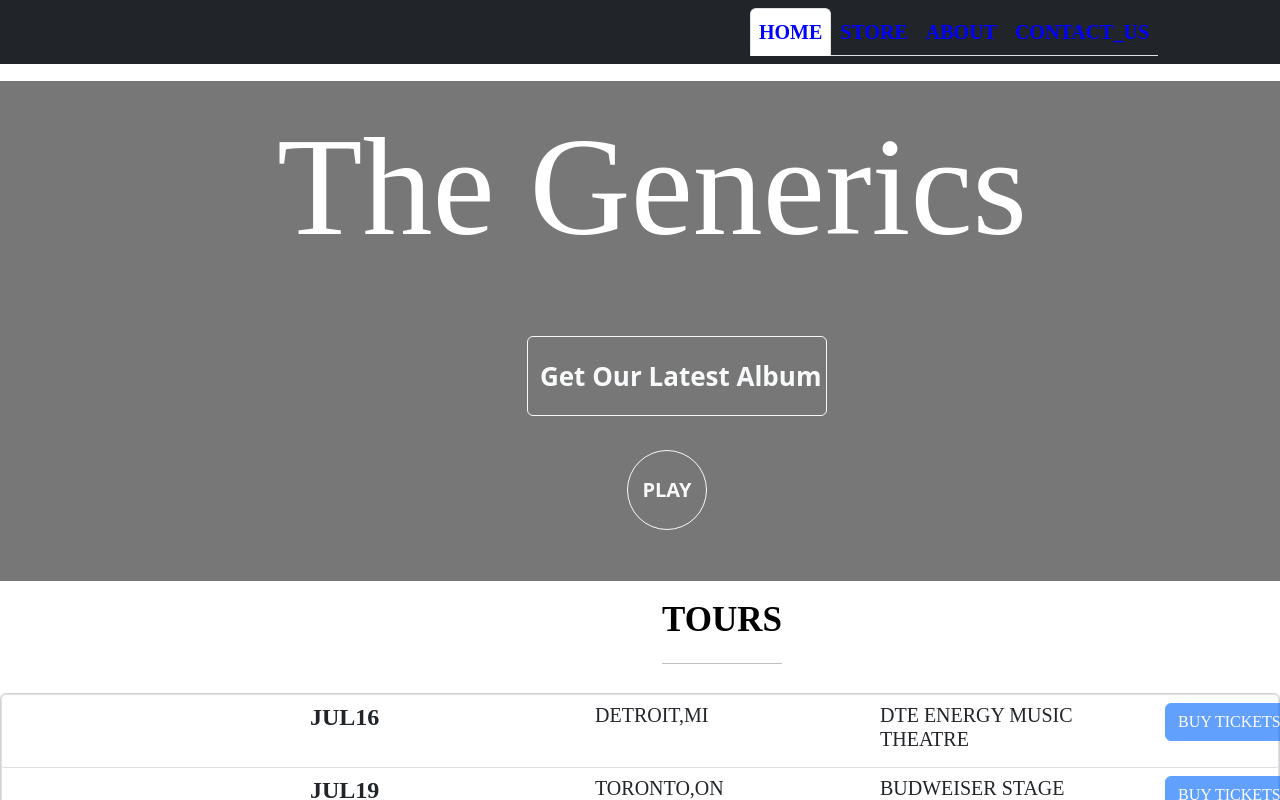
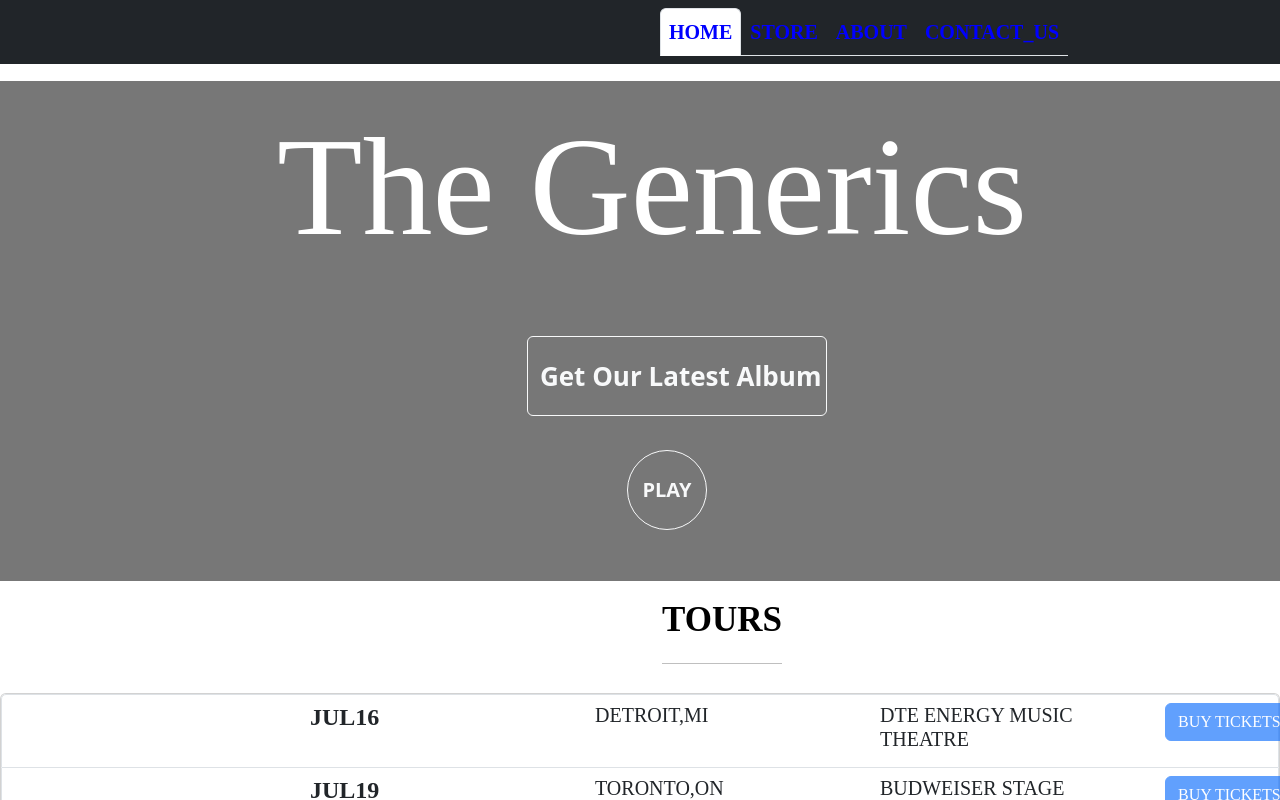
Before and after one commit to aknair95/Project-7-Ecommerce-App, a React (Create React App) app: page / in a window 1280 px wide. Shown: the top 800 px of the page. Built offline with nearby package versions, Linux system fonts and the light colour scheme.

Commit message:
centering done

```diff
--- a/src/components/navbar.js
+++ b/src/components/navbar.js
@@ -8,7 +8,7 @@ const NavigationBar=(props) =>{
     return(
         <CartContextProvider albumDetails={props.albumDetails}>
             <Navbar bg="dark" expand="sm" variant="light" fixed="top">
-                <Nav variant="tabs" style={{marginLeft:"750px"}}>
+                <Nav variant="tabs" style={{marginLeft:"660px"}}>
                     <Nav.Item>
                         <Nav.Link href="/" style={{fontFamily:"times-new-roman",fontWeight:"bold",fontSize:"20px",color:"blue"}}
                         active={props.homePage}>HOME</Nav.Link>
```
